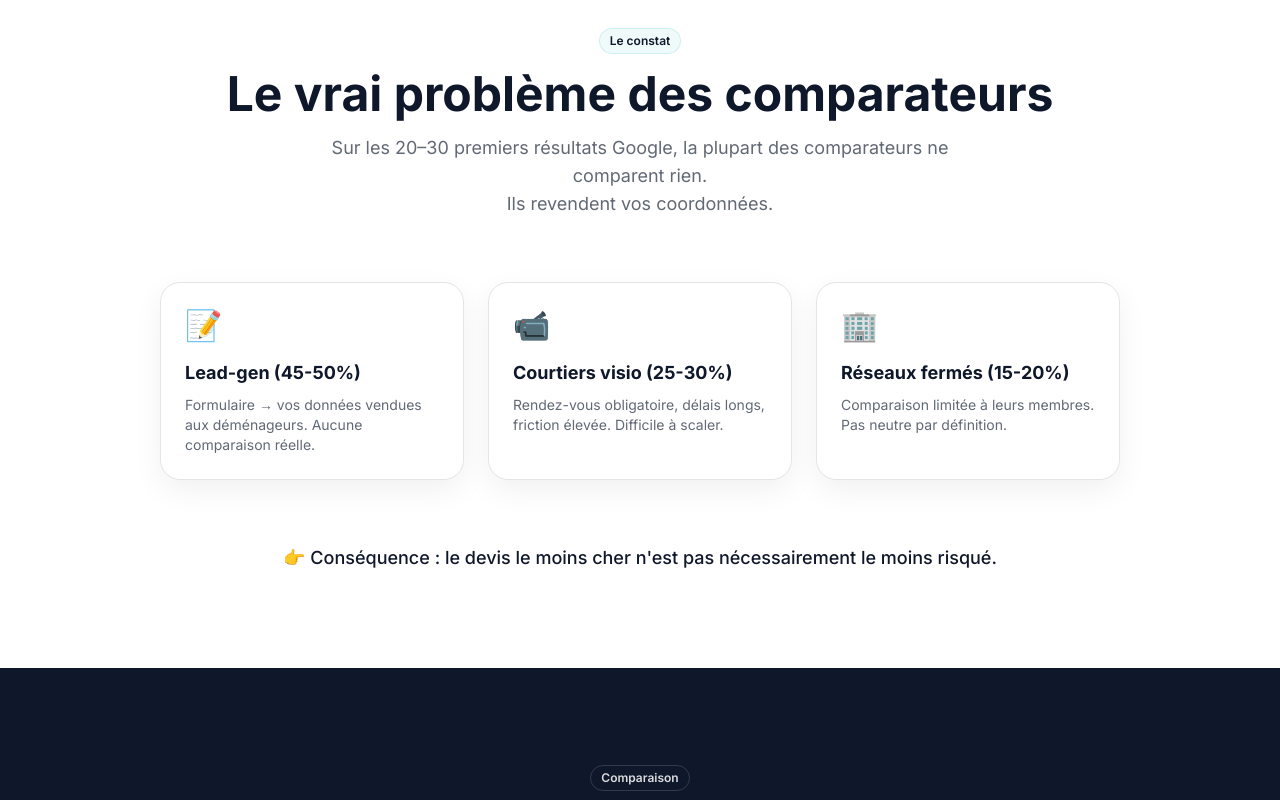
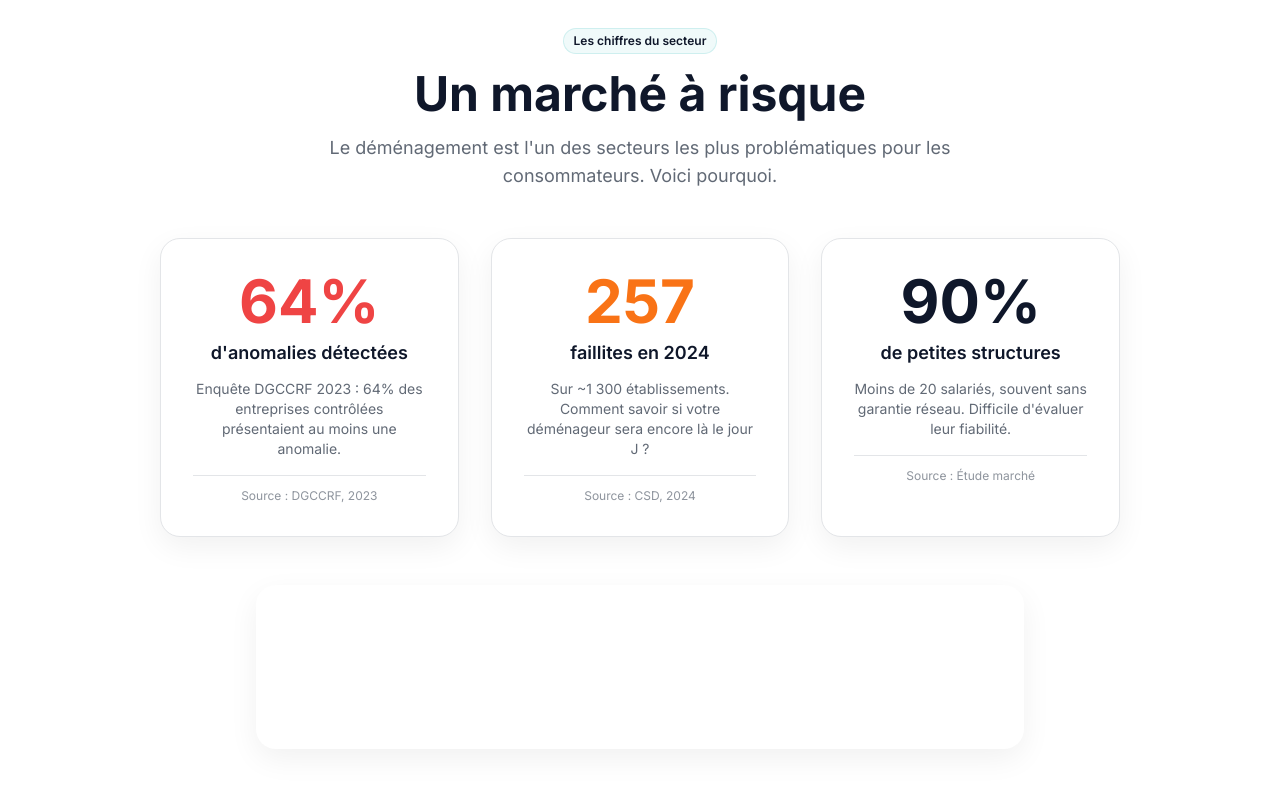
Before and after one commit to gdetaisne/moverz-fr, a Next.js app: page /pourquoi-moverz in a window 1280 px wide. Shown: the part 720-1520 px from the top of the page. Built offline with nearby package versions, Linux system fonts and the light colour scheme; no server answers.

Commit message:
feat: add market stats section (DGCCRF 64%, 257 faillites) to /pourquoi-moverz/

```diff
--- a/app/pourquoi-moverz/PourquoiMoverzContent.tsx
+++ b/app/pourquoi-moverz/PourquoiMoverzContent.tsx
@@ -23,6 +23,98 @@ export default function PourquoiMoverzContent() {
         }}
         secondaryCta={{ label: "Voir comment ça marche", href: "/comment-ca-marche/" }}
       />
+
+      {/* Section 0: Les chiffres qui font réfléchir */}
+      <section className="section section-light border-b border-[#E3E5E8]">
+        <div className="container max-w-5xl">
+          <motion.div
+            className="text-center space-y-4 mb-12"
+            initial={{ opacity: 0, y: 12 }}
+            whileInView={{ opacity: 1, y: 0 }}
+            viewport={{ once: true }}
+            transition={{ duration: 0.35 }}
+          >
+            <Chip tone="light" className="mx-auto">
+              Les chiffres du secteur
+            </Chip>
+            <h2 className="text-3xl md:text-5xl font-bold text-[#0F172A] leading-tight">
+              Un marché à risque
+            </h2>
+            <p className="text-lg text-[#1E293B]/70 max-w-2xl mx-auto">
+              Le déménagement est l&apos;un des secteurs les plus problématiques pour les consommateurs.
+              Voici pourquoi.
+            </p>
+          </motion.div>
+
+          {/* Stats grid */}
+          <div className="grid md:grid-cols-3 gap-8 mb-12">
+            {[
+              {
+                stat: "64%",
+                label: "d'anomalies détectées",
+                desc: "Enquête DGCCRF 2023 : 64% des entreprises contrôlées présentaient au moins une anomalie.",
+                source: "DGCCRF, 2023",
+                color: "text-red-500",
+              },
+              {
+                stat: "257",
+                label: "faillites en 2024",
+                desc: "Sur ~1 300 établissements. Comment savoir si votre déménageur sera encore là le jour J ?",
+                source: "CSD, 2024",
+                color: "text-orange-500",
+              },
+              {
+                stat: "90%",
+                label: "de petites structures",
+                desc: "Moins de 20 salariés, souvent sans garantie réseau. Difficile d'évaluer leur fiabilité.",
+                source: "Étude marché",
+                color: "text-[#0F172A]",
+              },
+            ].map((item, i) => (
+              <motion.div
+                key={i}
+                initial={{ opacity: 0, y: 20 }}
+                whileInView={{ opacity: 1, y: 0 }}
+                viewport={{ once: true }}
+                transition={{ duration: 0.4, delay: i * 0.1 }}
+              >
+                <Card className="h-full p-8 text-center">
+                  <div className={`text-5xl md:text-6xl font-bold ${item.color} mb-2`}>
+                    {item.stat}
+                  </div>
+                  <div className="text-lg font-semibold text-[#0F172A] mb-3">
+                    {item.label}
+                  </div>
+                  <p className="text-sm text-[#1E293B]/70 mb-4">
+                    {item.desc}
+                  </p>
+                  <div className="text-xs text-[#1E293B]/50 border-t border-[#E3E5E8] pt-3">
+                    Source : {item.source}
+                  </div>
+                </Card>
+              </motion.div>
+            ))}
+          </div>
+
+          {/* Citation clé */}
+          <motion.div
+            className="max-w-3xl mx-auto"
+            initial={{ opacity: 0, y: 12 }}
+            whileInView={{ opacity: 1, y: 0 }}
+            viewport={{ once: true }}
+            transition={{ duration: 0.4 }}
+          >
+            <Card className="p-8 bg-[#0F172A] border-none text-center">
+              <p className="text-xl md:text-2xl text-white font-medium leading-relaxed">
+                &ldquo;Le devis le moins cher n&apos;est pas nécessairement le moins risqué.&rdquo;
+              </p>
+              <p className="text-white/60 mt-4 text-sm">
+                Sans vérification, impossible de distinguer une entreprise fiable d&apos;une autre.
+              </p>
+            </Card>
+          </motion.div>
+        </div>
+      </section>
 
       {/* Section 1: Le problème */}
       <section className="section section-light">
```
